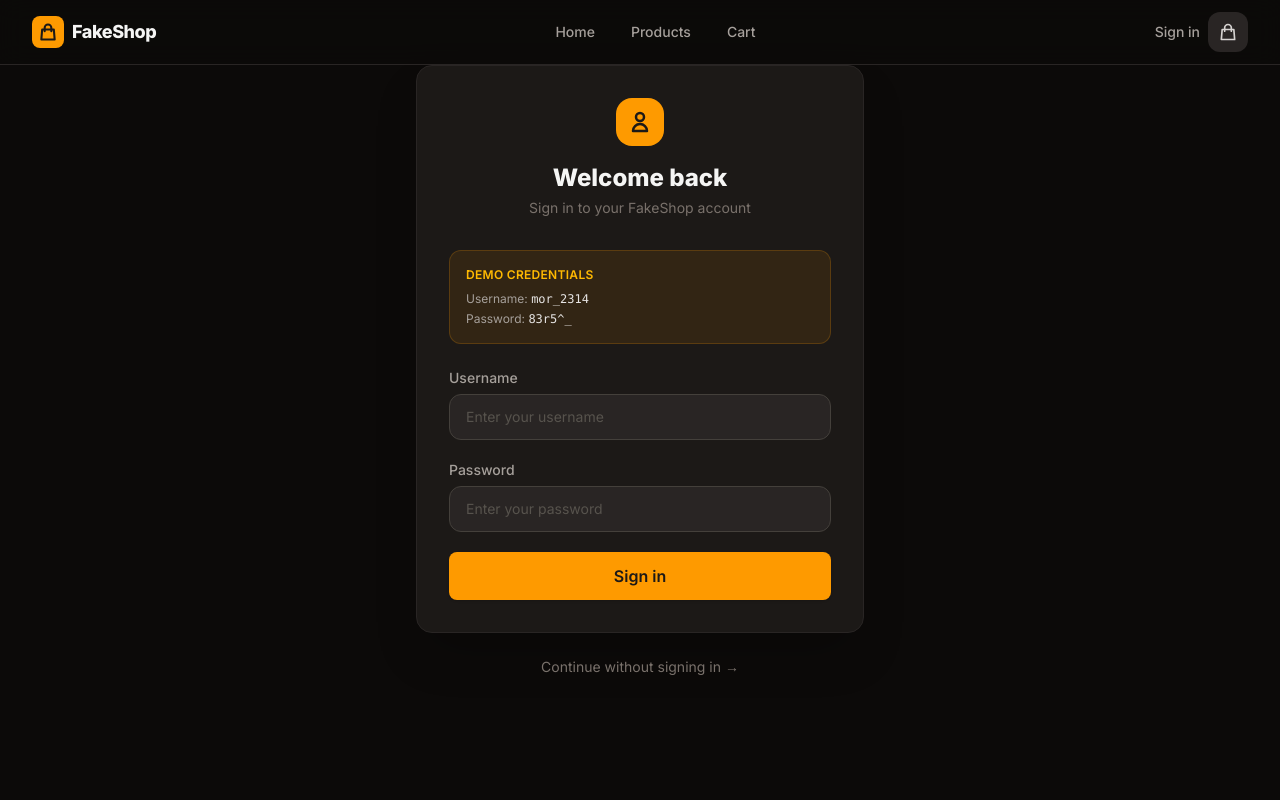
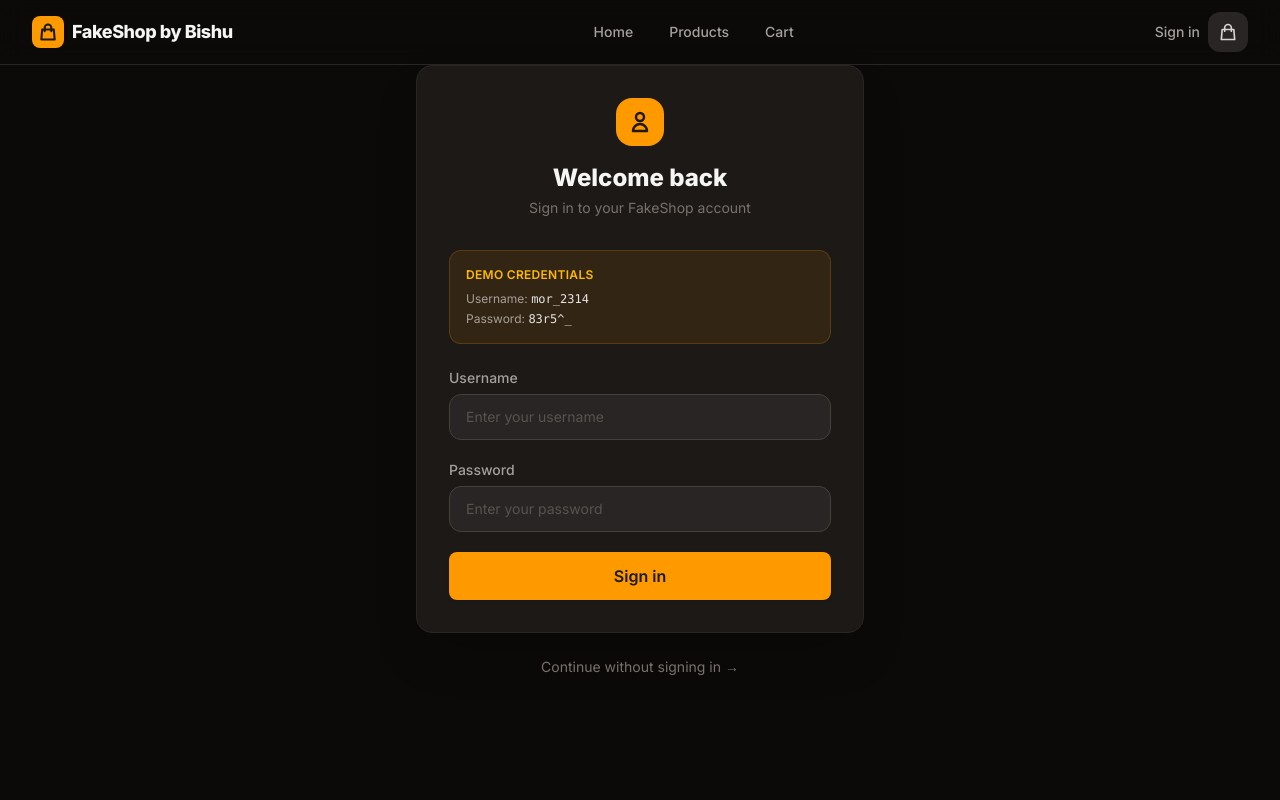
Before and after one commit to Bishuthapa/verittech-demo, a Next.js app: page /login in a window 1280 px wide. Shown: the top 800 px of the page. Built offline with nearby package versions, Linux system fonts and the light colour scheme.

Commit message:
update navbar

```diff
--- a/components/layout/Navbar.tsx
+++ b/components/layout/Navbar.tsx
@@ -30,7 +30,7 @@ export function Navbar() {
               </svg>
             </div>
             <span className="text-lg font-extrabold tracking-tight text-stone-100 group-hover:text-amber-400 transition-colors">
-              FakeShop
+              FakeShop by Bishu
             </span>
           </Link>
 
```
